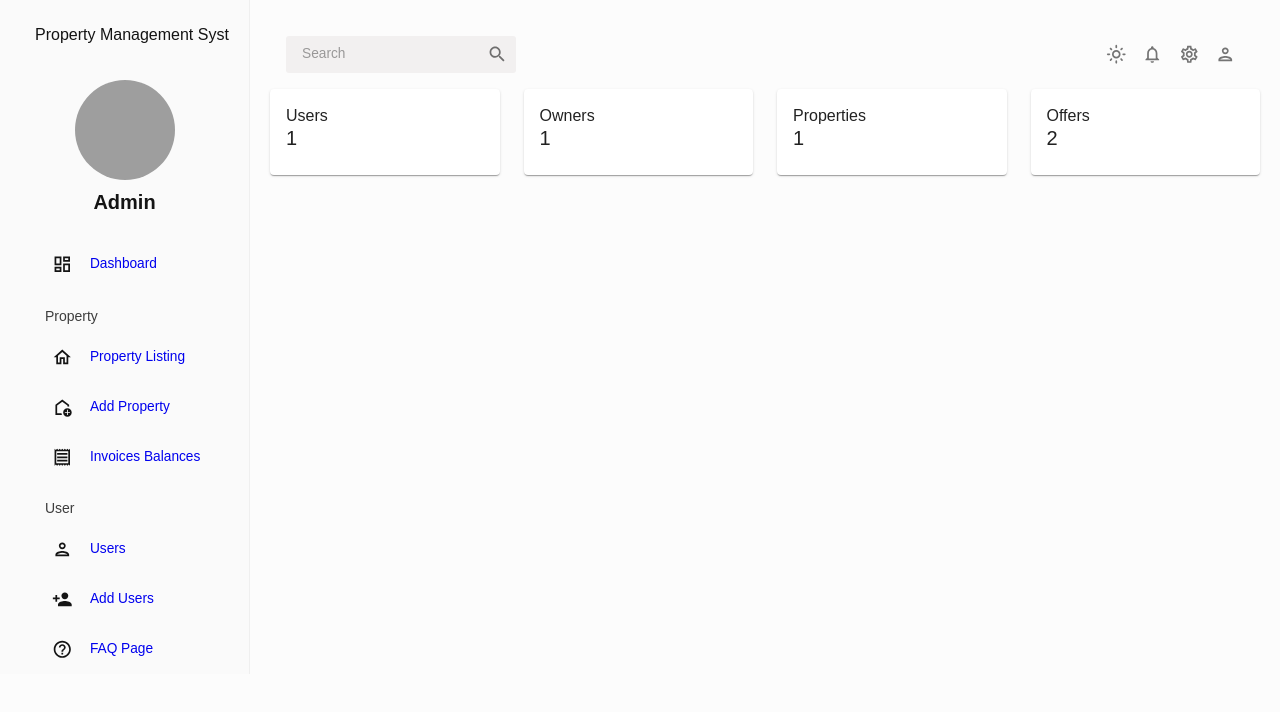
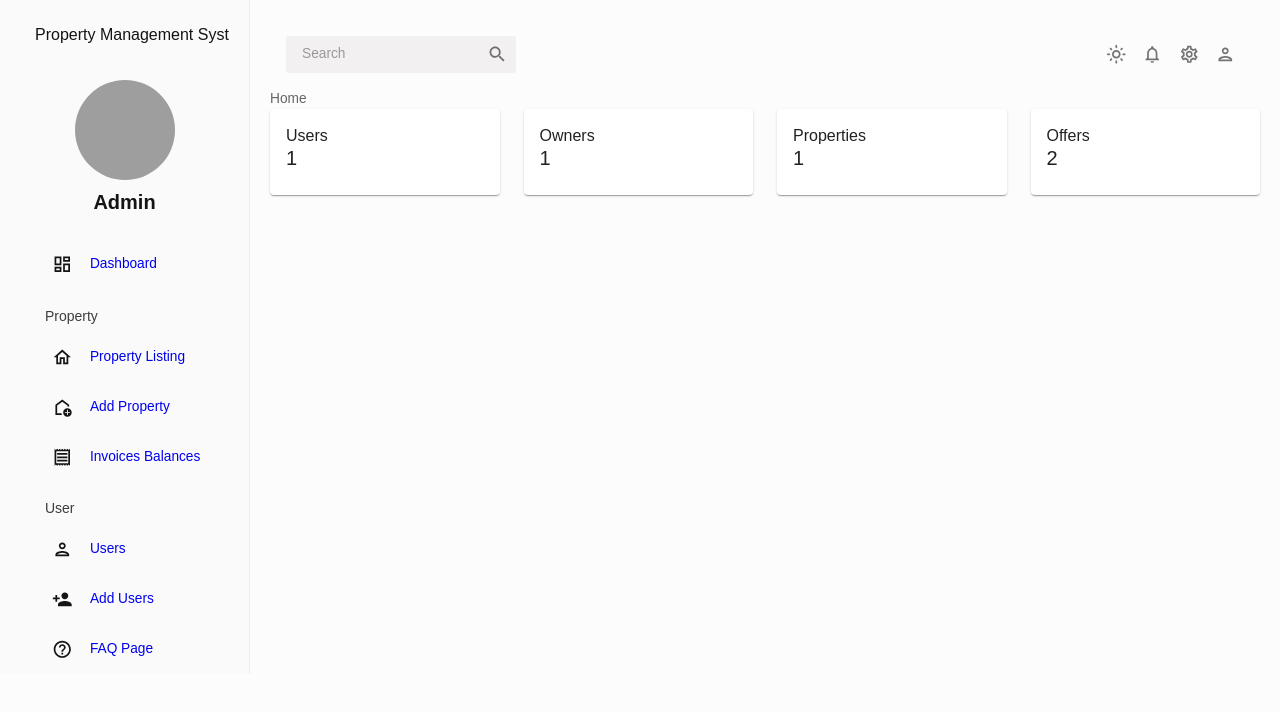
Before and after one commit to WAA-Group-9/real-estate-manager-dashboard, a React (Create React App) app: page / in a window 1280 px wide. Shown: the top 712 px of the page. Built offline with nearby package versions, Linux system fonts and the light colour scheme; grey boxes are pictures that could not be loaded.

Commit message:
add breadcrumb

```diff
--- a/src/App.js
+++ b/src/App.js
@@ -4,6 +4,7 @@ import DashboardSidebar from "./scenes/global/Sidebar";
 import { CssBaseline, ThemeProvider } from "@mui/material";
 import { ColorModeContext, useMode } from "./theme";
 import PageRoutes from "./routes/PageRoutes";
+import DynamicBreadcrumbs from "./components/DashboardBreadcrumbs";
 
 
 function App() {
@@ -18,6 +19,7 @@ function App() {
                     <DashboardSidebar isSidebar={isSidebar} />
                     <main className="content">
                         <Topbar setIsSidebar={setIsSidebar} />
+                        <DynamicBreadcrumbs />
                         <PageRoutes />
                     </main>
                 </div>
--- /dev/null
+++ b/src/components/DashboardBreadcrumbs.js
@@ -0,0 +1,31 @@
+import { Breadcrumbs, Link, Typography } from '@mui/material';
+import { useLocation } from 'react-router-dom';
+
+const DynamicBreadcrumbs = () => {
+    const location = useLocation();
+    const pathnames = location.pathname.split('/').filter((x) => x);
+
+    return (
+        <Breadcrumbs aria-label="breadcrumb">
+            <Link underline="hover" color="inherit" href="/">
+                Home
+            </Link>
+            {pathnames.map((value, index) => {
+                const last = index === pathnames.length - 1;
+                const to = `/${pathnames.slice(0, index + 1).join('/')}`;
+
+                return last ? (
+                    <Typography color="text.primary" key={to}>
+                        {value}
+                    </Typography>
+                ) : (
+                    <Link underline="hover" color="inherit" href={to} key={to}>
+                        {value}
+                    </Link>
+                );
+            })}
+        </Breadcrumbs>
+    );
+};
+
+export default DynamicBreadcrumbs;
```
